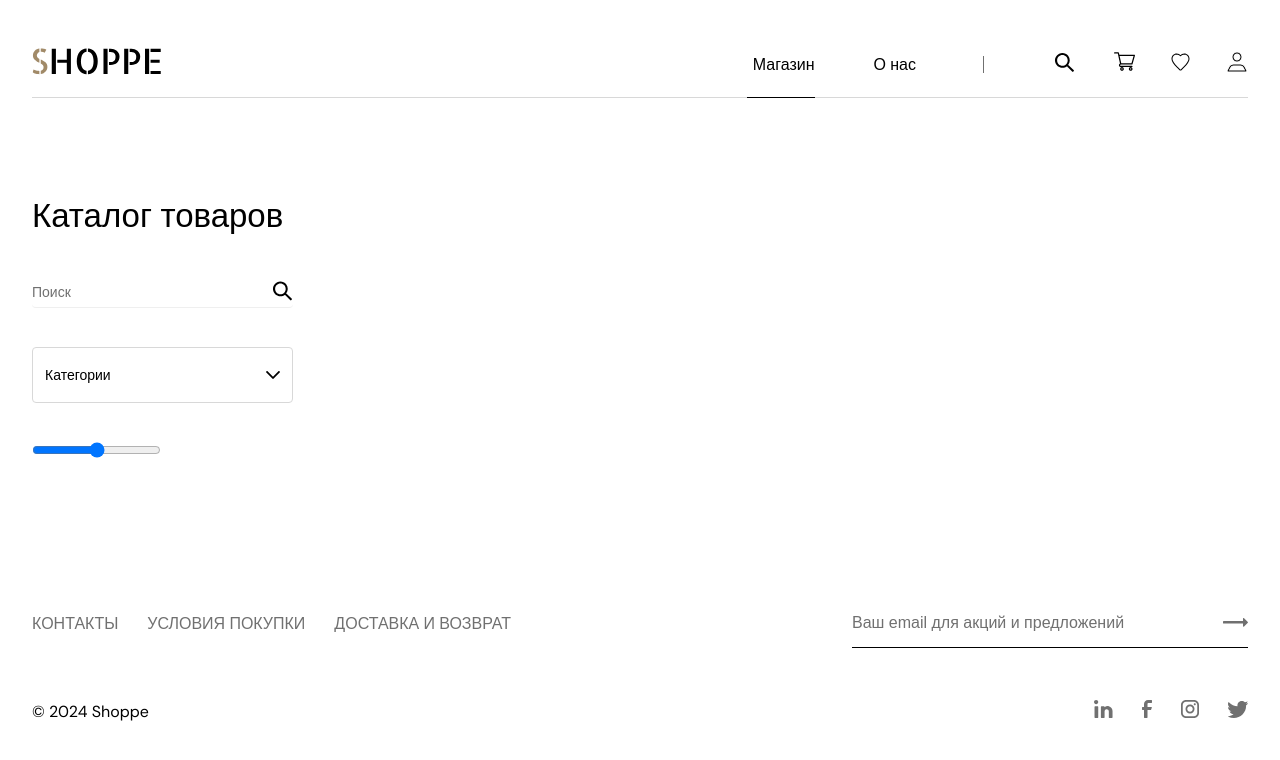
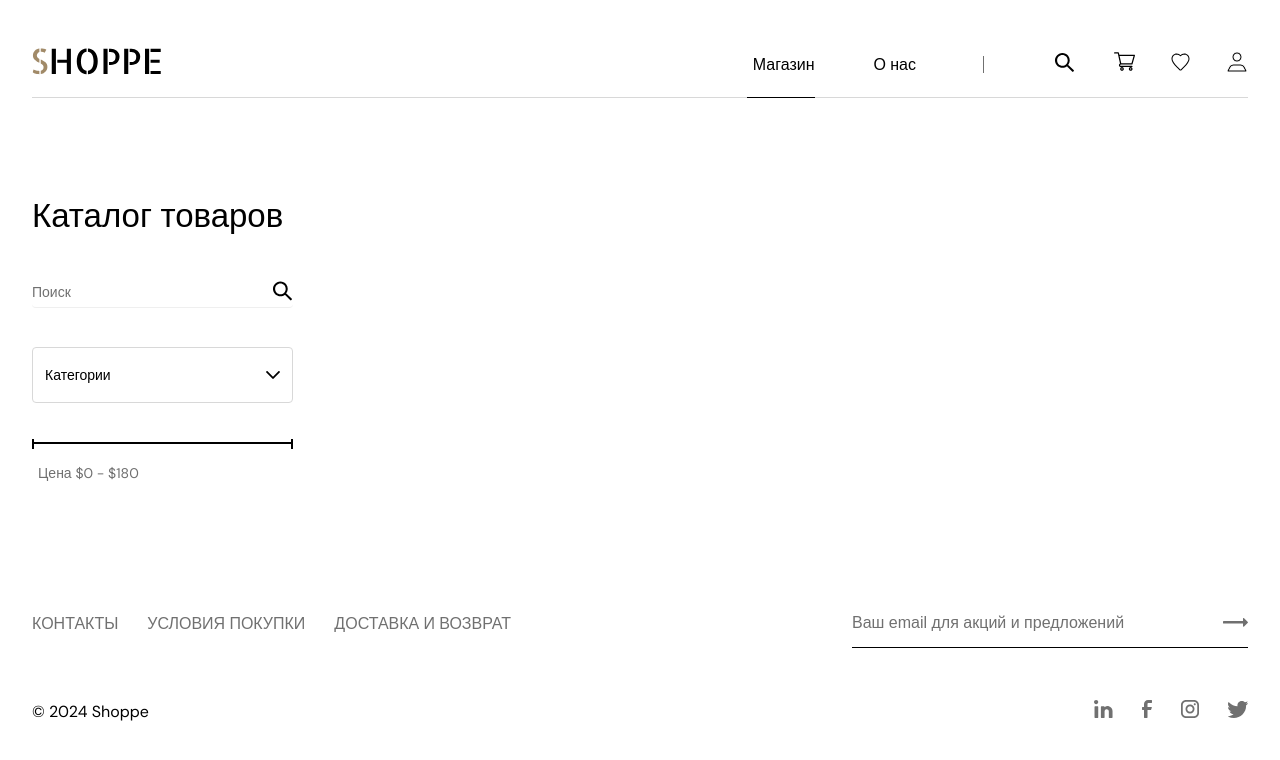
Before and after one commit to MAChapurin/shope, a Next.js app: page /catalog in a window 1280 px wide. Shown: the top 760 px of the page. Built offline with nearby package versions, Linux system fonts and the light colour scheme.

Commit message:
add price-range-slider

```diff
--- a/src/features/dropdown-category-filter/ui/dropdown.tsx
+++ b/src/features/dropdown-category-filter/ui/dropdown.tsx
@@ -3,18 +3,24 @@
 import { Icon } from '@/shared/ui'
 import { cn } from '@/shared/lib'
 
+import { useDropdownFilterCategory } from '../model/useDropdownFilter'
+
 import styles from './styles.module.css'
-import { useDropdownFilterCategory } from '../model/useDropdownFilter'
 
 export const DropdownCategoryFilter = () => {
 	const { activeCategory, toogleDropdown, isOpen, ref, onClick } =
 		useDropdownFilterCategory()
 	return (
 		<div className={styles.dropdown} ref={ref}>
-			<button className={styles.dropdown__button} onClick={toogleDropdown}>
+			<button
+				aria-label={(isOpen ? 'Закрыть' : 'Открыть') + ' меню выбора категории'}
+				className={styles.dropdown__button}
+				onClick={toogleDropdown}
+			>
 				Категории <Icon name='dropdown' />
 			</button>
 			<ul
+				aria-label='Список вариантов сортировки по категориям'
 				onClick={onClick}
 				className={cn(styles.dropdown__list, {
 					[styles['dropdown__list--open']]: isOpen
--- a/src/features/index.ts
+++ b/src/features/index.ts
@@ -1,4 +1,7 @@
 export * from './cart-link-indicator'
+export * from './dropdown-category-filter'
 export * from './burger-menu-button'
 export * from './float-nav-indicator'
+export * from './price-range-slider'
 export * from './search/ui/search'
+export * from './search/ui/search-live'
--- /dev/null
+++ b/src/features/price-range-slider/index.tsx
@@ -0,0 +1 @@
+export * from './ui/price-range-slider'
--- /dev/null
+++ b/src/features/price-range-slider/model/useSlider.ts
@@ -0,0 +1,97 @@
+import { ChangeEvent, useCallback, useEffect, useRef, useState } from 'react'
+import { usePathname, useRouter, useSearchParams } from 'next/navigation'
+import { SETTINGS_RANGE_PRICE_SLIDER } from '../settings/slider.setting'
+import { SEARCH_PARAMS } from '@/shared/settings'
+
+export const useSlider = () => {
+  const min = SETTINGS_RANGE_PRICE_SLIDER.MIN_PRICE
+  const max = SETTINGS_RANGE_PRICE_SLIDER.MAX_PRICE
+
+  const router = useRouter()
+  const pathname = usePathname()
+  const searchParams = useSearchParams()
+  const createQueryString = useCallback(
+    (name: string, value: string) => {
+      const params = new URLSearchParams(searchParams.toString())
+      params.set(name, value)
+
+      return params.toString()
+    },
+    [searchParams]
+  )
+
+  const searchParamMinValue = searchParams.get(SEARCH_PARAMS.PRICE_MIN)
+  const searchParamMaxValue = searchParams.get(SEARCH_PARAMS.PRICE_MAX)
+
+  const [minValue, setMinValue] = useState(min)
+  const [maxValue, setMaxValue] = useState(max)
+
+  const minValueRef = useRef<HTMLInputElement>(null)
+  const maxValueRef = useRef<HTMLInputElement>(null)
+  const rangeRef = useRef<HTMLDivElement>(null)
+
+  const getPercent = useCallback(
+    (value: number) => Math.round(((value - min) / (max - min)) * 100),
+    [min, max]
+  )
+
+  const onChangeLeft = (event: ChangeEvent<HTMLInputElement>) => {
+    const value = Math.min(+event.target.value, maxValue - 1)
+    setMinValue(value)
+    event.target.value = value.toString()
+    router.push(pathname + '?' + createQueryString(SEARCH_PARAMS.PRICE_MIN, event.target.value))
+  }
+
+  const onChangeRight = (event: ChangeEvent<HTMLInputElement>) => {
+    const value = Math.max(+event.target.value, minValue + 1)
+    setMaxValue(value)
+    event.target.value = value.toString()
+    router.push(pathname + '?' + createQueryString(SEARCH_PARAMS.PRICE_MAX, value.toString()))
+  }
+
+  useEffect(() => {
+    if (maxValueRef.current) {
+      const minPercent = getPercent(minValue)
+      const maxPercent = getPercent(+maxValueRef.current.value)
+
+      if (rangeRef.current) {
+        rangeRef.current.style.left = `${minPercent}%`
+        rangeRef.current.style.width = `${maxPercent - minPercent}%`
+      }
+    }
+  }, [minValue, getPercent])
+
+  useEffect(() => {
+    if (minValueRef.current) {
+      const minPercent = getPercent(+minValueRef.current.value)
+      const maxPercent = getPercent(maxValue)
+
+      if (rangeRef.current) {
+        rangeRef.current.style.width = `${maxPercent - minPercent}%`
+      }
+    }
+  }, [maxValue, getPercent])
+
+  useEffect(() => {
+    if (searchParamMinValue && minValueRef.current) {
+      setMinValue(+searchParamMinValue)
+      minValueRef.current.value = searchParamMinValue
+    }
+    if (searchParamMaxValue && maxValueRef.current) {
+      setMaxValue(+searchParamMaxValue)
+      maxValueRef.current.value = searchParamMaxValue
+    }
+  }, [])
+
+  return {
+    min,
+    max,
+    minValue,
+    minValueRef,
+    maxValue,
+    maxValueRef,
+    rangeRef,
+    onChangeLeft,
+    onChangeRight
+  }
+}
--- /dev/null
+++ b/src/features/price-range-slider/settings/slider.setting.ts
@@ -0,0 +1,4 @@
+export enum SETTINGS_RANGE_PRICE_SLIDER {
+  MIN_PRICE = 0,
+  MAX_PRICE = 180
+}
--- /dev/null
+++ b/src/features/price-range-slider/ui/price-range-slider.tsx
@@ -0,0 +1,55 @@
+'use client'
+
+import { useSlider } from '../model/useSlider'
+
+import { cn } from '@/shared/lib'
+import styles from './styles.module.css'
+
+export const PriceRangeSlider = () => {
+	const {
+		min,
+		max,
+		minValue,
+		minValueRef,
+		maxValue,
+		maxValueRef,
+		rangeRef,
+		onChangeLeft,
+		onChangeRight
+	} = useSlider()
+
+	return (
+		<div className={styles.container}>
+			<input
+				aria-label='Изменить минимальную цену'
+				type='range'
+				min={min}
+				max={max}
+				value={minValue}
+				ref={minValueRef}
+				onChange={onChangeLeft}
+				className={cn(styles.thumb, styles['thumb--zindex-3'], {
+					[styles['thumb--zindex-5']]: minValue > max - 100
+				})}
+			/>
+			<input
+				aria-label='Изменить максимальную цену'
+				type='range'
+				min={min}
+				max={max}
+				value={maxValue}
+				ref={maxValueRef}
+				onChange={onChangeRight}
+				className={cn(styles.thumb, styles['thumb--zindex-4'])}
+			/>
+
+			<div className={styles.slider}>
+				<div className={styles.slider__track} />
+				<div ref={rangeRef} className={styles.slider__range} />
+				<div className={styles['slider__left-value']}>
+					Цена ${minValue} - ${maxValue}
+				</div>
+			</div>
+		</div>
+	)
+}
--- /dev/null
+++ b/src/features/price-range-slider/ui/styles.module.css
@@ -0,0 +1,101 @@
+.container {
+	display: flex;
+	align-items: center;
+	justify-content: center;
+	position: relative;
+}
+
+.slider {
+	position: relative;
+	width: 100%;
+}
+
+.slider__track,
+.slider__range,
+.slider__left-value,
+.slider__right-value {
+	position: absolute;
+}
+
+.slider__track,
+.slider__range {
+	border-radius: 3px;
+	height: 2px;
+}
+
+.slider__track {
+	background-color: #ced4da;
+	width: 100%;
+	z-index: 1;
+}
+
+.slider__range {
+	background-color: var(--color-dark);
+	z-index: 2;
+}
+
+.slider__left-value,
+.slider__right-value {
+	color: var(--color-secondary);
+	font-size: 14px;
+	line-height: 22px;
+	margin-top: 20px;
+}
+
+.slider__left-value {
+	left: 6px;
+}
+
+.slider__right-value {
+	right: -4px;
+}
+
+.thumb,
+.thumb::-webkit-slider-thumb {
+	-webkit-appearance: none;
+	-webkit-tap-highlight-color: transparent;
+}
+
+.thumb {
+	pointer-events: none;
+	position: absolute;
+	height: 0;
+	width: 100%;
+	outline: none;
+}
+
+.thumb--zindex-3 {
+	z-index: 3;
+}
+
+.thumb--zindex-4 {
+	z-index: 4;
+}
+
+.thumb--zindex-5 {
+	z-index: 5;
+}
+
+/* For Chrome */
+.thumb::-webkit-slider-thumb {
+	background: var(--color-dark);
+	border: none;
+	cursor: pointer;
+	height: 10px;
+	width: 2px;
+	margin-top: 4px;
+	pointer-events: all;
+	position: relative;
+}
+
+/* For Firefox*/
+.thumb::-moz-range-thumb {
+	background: var(--color-dark);
+	border: none;
+	cursor: pointer;
+	height: 18px;
+	width: 18px;
+	margin-top: 4px;
+	pointer-events: all;
+	position: relative;
+}
--- a/src/shared/settings/search-params.ts
+++ b/src/shared/settings/search-params.ts
@@ -1,5 +1,7 @@
 export enum SEARCH_PARAMS {
   MENU_BAR = 'menu',
   SEARCH = 'search',
-  CATEGORY = 'category'
+  CATEGORY = 'category',
+  PRICE_MIN = 'price-min',
+  PRICE_MAX = 'price-max',
 }
--- a/src/widgets/filters/ui/filters.tsx
+++ b/src/widgets/filters/ui/filters.tsx
@@ -1,5 +1,8 @@
-import { DropdownCategoryFilter } from '@/features/dropdown-category-filter'
-import { LiveSearch } from '@/features/search'
+import {
+	DropdownCategoryFilter,
+	LiveSearch,
+	PriceRangeSlider
+} from '@/features'
 
 import styles from './styles.module.css'
 
@@ -13,7 +16,7 @@ export const Filters = () => {
 				<DropdownCategoryFilter />
 			</li>
 			<li>
-				<input type='range' min={0} max={100} />
+				<PriceRangeSlider />
 			</li>
 		</ul>
 	)
--- a/src/widgets/navigation/ui/styles.module.css
+++ b/src/widgets/navigation/ui/styles.module.css
@@ -43,6 +43,7 @@
 	}
 
 	.navMobile {
+		z-index: 10;
 		--top-offset: 90px;
 		width: 100dvw;
 		height: calc(100dvh - var(--top-offset));
```
